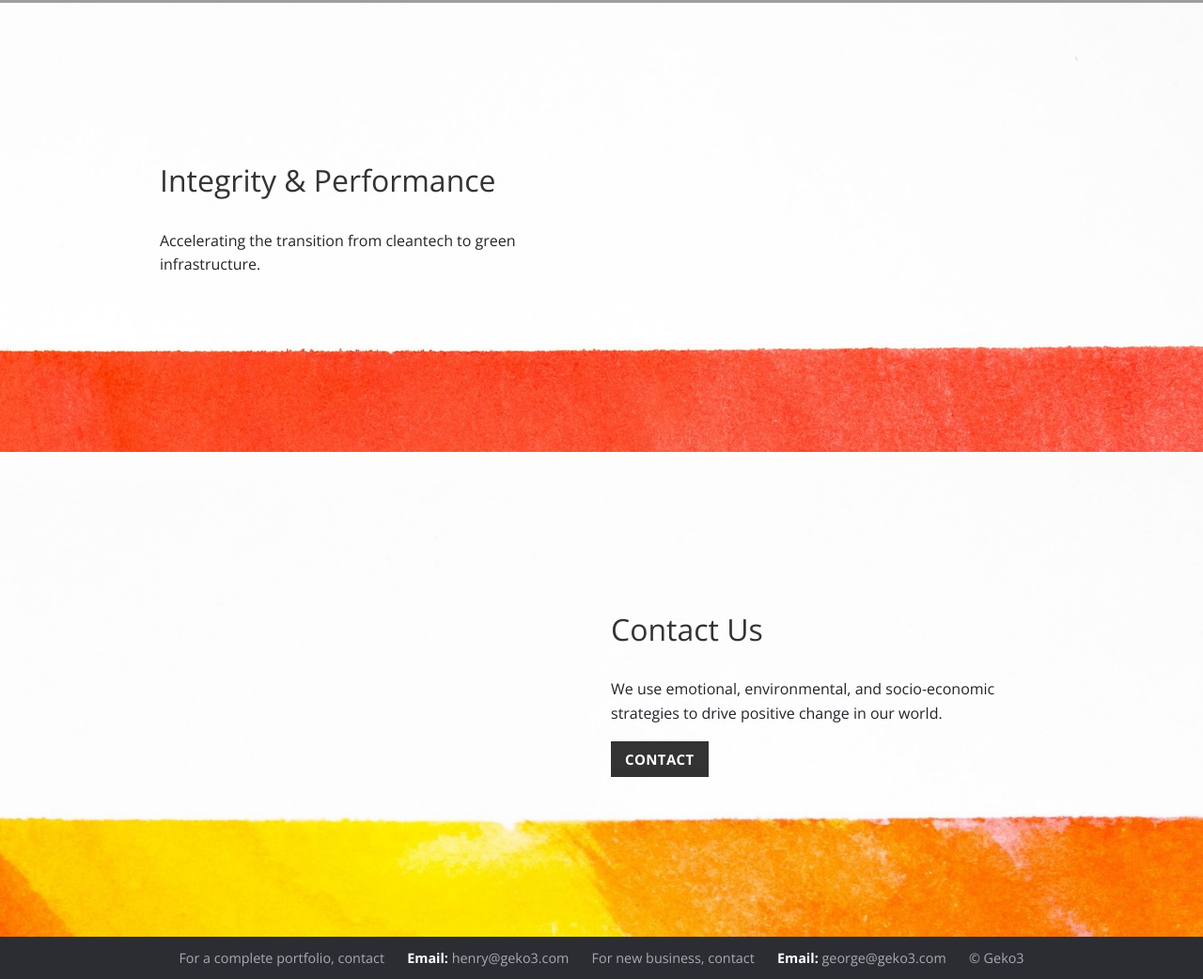
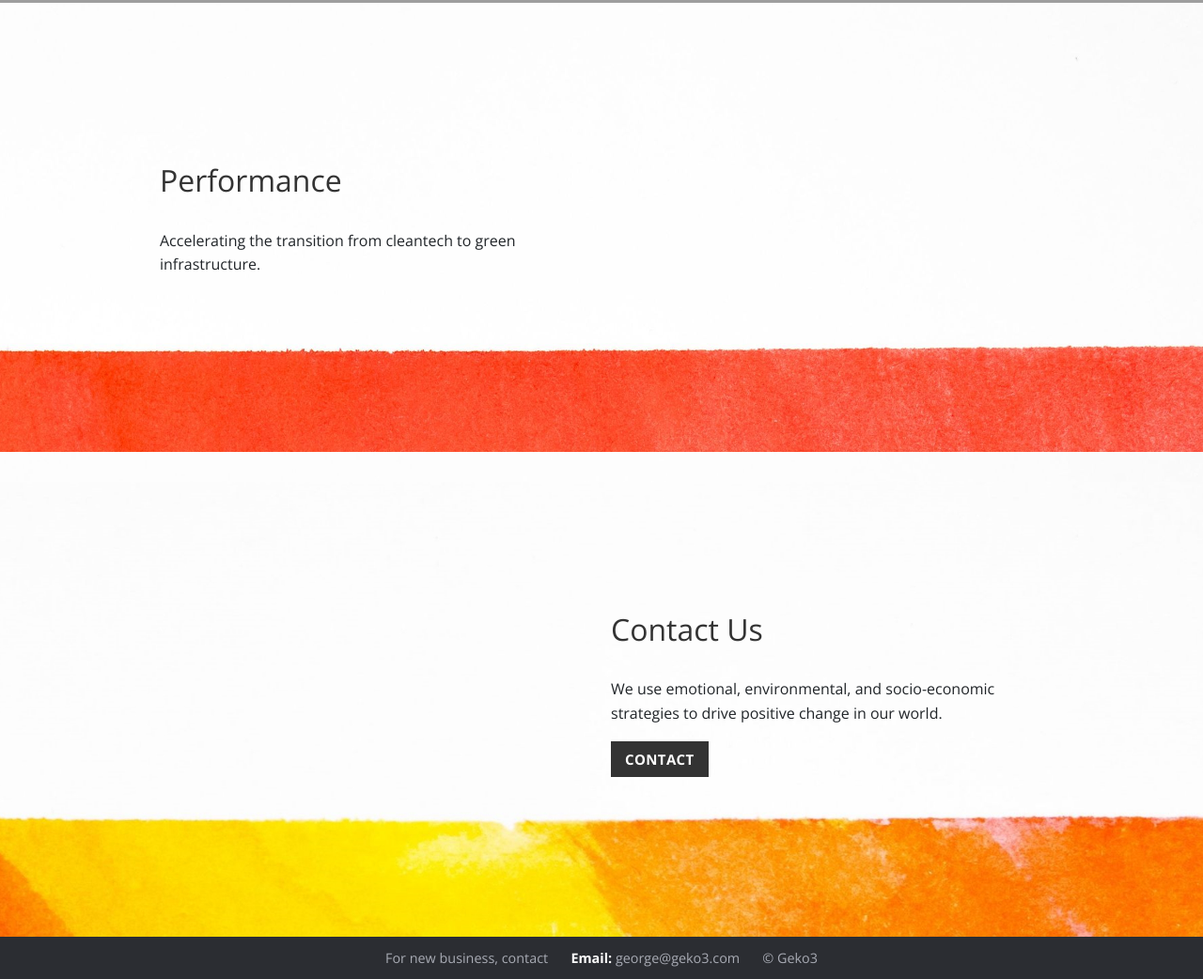
Before and after one commit to gekothree/geko3.github.io, a plain HTML site: page about/index.html in a window 1280 px wide. Shown: the part 851-1893 px from the top of the page at 94% size. Drawn offline with nearby package versions, Linux system fonts and the light colour scheme; grey boxes are pictures that could not be loaded.

Commit message:
Add files via upload

```diff
--- a/about/index.html
+++ b/about/index.html
@@ -136,7 +136,7 @@
   <div class="container pt-17 pb-17">
     <div class="row">
       <div class="col-12 col-md-6 ">
-        <h2 class="text-primary text-capitalize">Integrity &amp; Performance</h2>
+        <h2 class="text-primary text-capitalize">Performance</h2>
         <p>Accelerating the transition from cleantech to green infrastructure.</p>
 
 
@@ -175,11 +175,6 @@
         <div class="sub-footer-inner">
           <ul>
 
-            <li><strong> </strong>For a complete portfolio, contact</li>
-
-
-            <li><strong>Email: </strong><a href="mailto:">
-                henry@geko3.com</a></li>
 
 
             <li><strong> </strong>For new business, contact</li>
```
Also changed, not shown: categories/index.html (+0 -5 lines), contact/index.html (+0 -8 lines), index.html (+2 -7 lines), pages/index.html (+0 -5 lines), tags/index.html (+0 -5 lines), work/1/index.html (+0 -5 lines), work/2/index.html (+0 -5 lines), work/3/index.html (+0 -5 lines), work/4/index.html (+0 -5 lines), work/5/index.html (+0 -5 lines), work/6/index.html (+0 -5 lines), work/7/index.html (+0 -5 lines), work/8/index.html (+0 -5 lines), work/index.html (+0 -5 lines).
